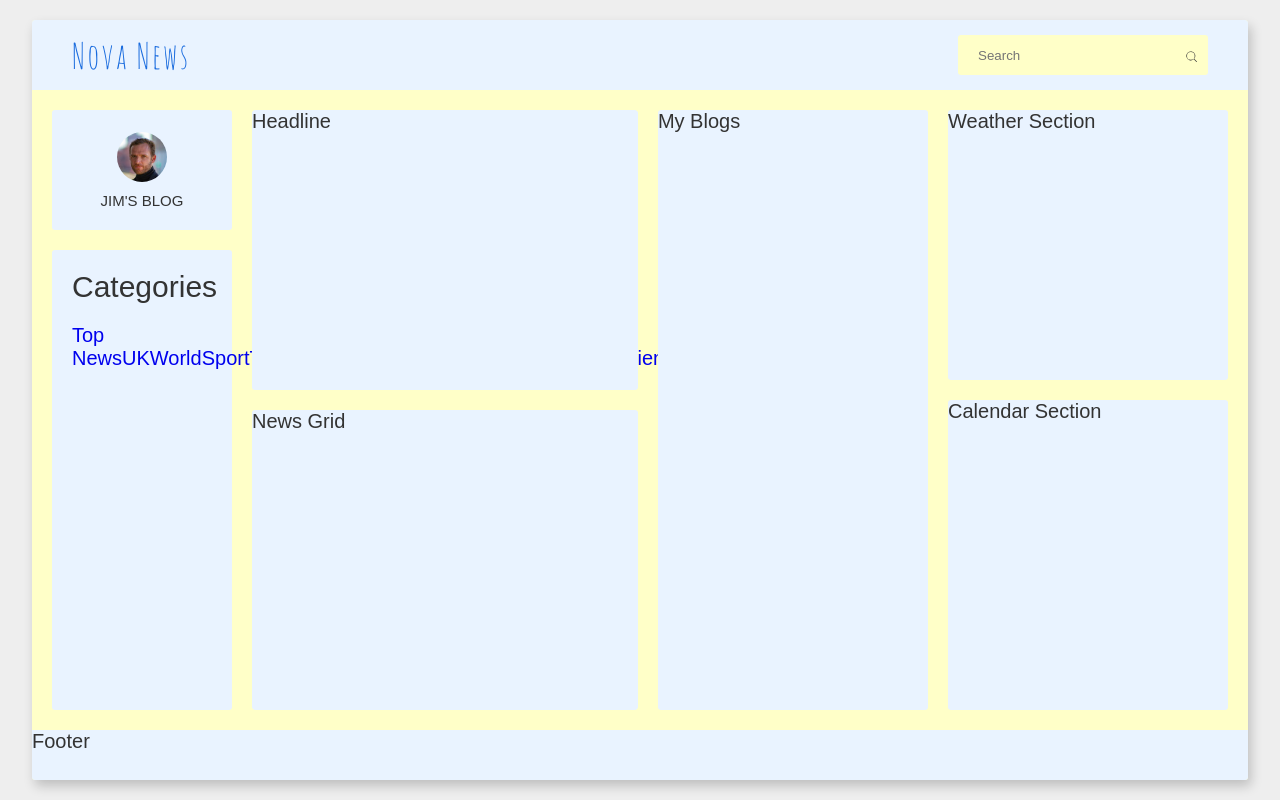
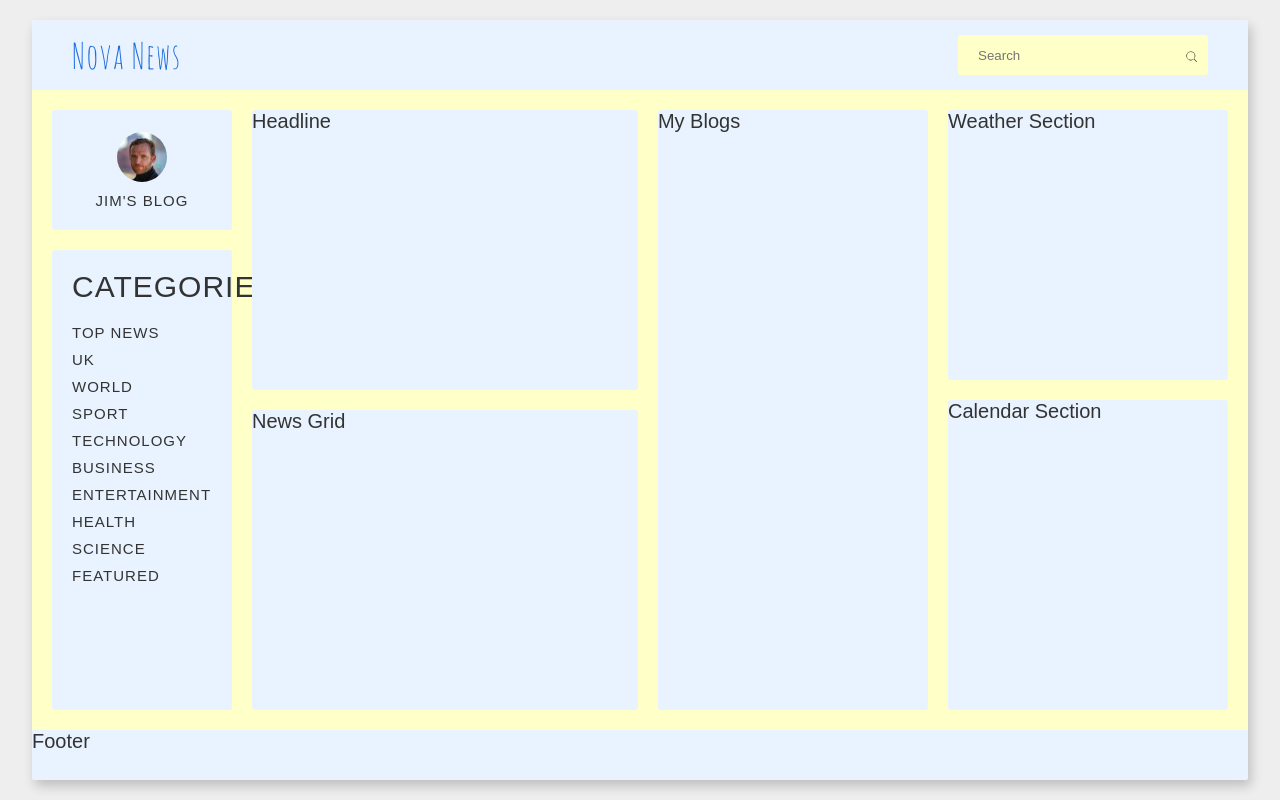
Before and after one commit to Nimira43/Atlas-News, a React (Vite) app: page / in a window 1280 px wide. Built offline with nearby package versions, Linux system fonts and the light colour scheme; a web font is replaced by a local one.

Commit message:
Styling nav-link class. Setting up new CSS variables.

```diff
--- a/src/index.css
+++ b/src/index.css
@@ -18,7 +18,11 @@
   --box-shadow-yellow: 2px 4px 8px rgba(255, 223, 90, 0.15);
   --box-shadow-blue: 2px 4px 8px rgba(50, 100, 200, 0.15);
   --border-radius: 0.3rem;
+  --rem-1: 1rem;
   --rem-2: 2rem;
+  --rem-4: 4rem;
+  --rem-5: 5rem;
+  --letter-spacing: 0.1rem;
 }
 
 * {
@@ -80,7 +84,7 @@ html {
   font-family: var(--logo-font);
   font-size: 4rem;
   color: var(--support-blue);
-  letter-spacing: 0.2rem;;
+  letter-spacing: 0.1rem;;
 }
 
 .search-bar {
@@ -157,6 +161,7 @@ html {
 .user p {
   text-transform: uppercase;
   font-size: 1.5rem;
+  letter-spacing: 0.1rem;
 }
 
 .categories {
@@ -166,6 +171,32 @@ html {
   flex-direction: column;
   row-gap: var(--rem-2);
   padding: var(--rem-2);
+}
+
+.nav-heading {
+  text-transform: uppercase;
+  font-size: clamp(1.5rem, 2.5cqi, 3rem);
+  color: var(--grey-dark);
+  letter-spacing: 0.1rem;
+  /* margin-bottom: var(--rem-2); */
+}
+
+.nav-links {
+  display: flex;
+  flex-direction: column;
+  row-gap: 1rem;
+}
+
+.nav-link {
+  font-size: 1.5rem;
+  text-transform: uppercase;
+  letter-spacing: 0.1rem;
+  color: var(--grey-dark);
+  transition: color 0.5s ease-in-out;
+}
+
+.nav-link:hover {
+  color: var(--support-blue);
 }
 
 .news-section {
```
